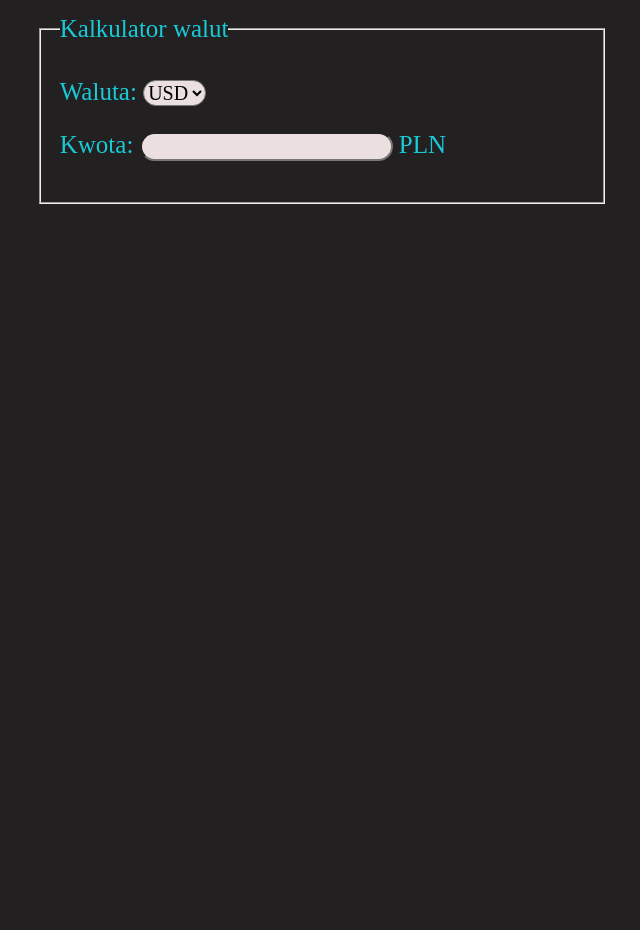
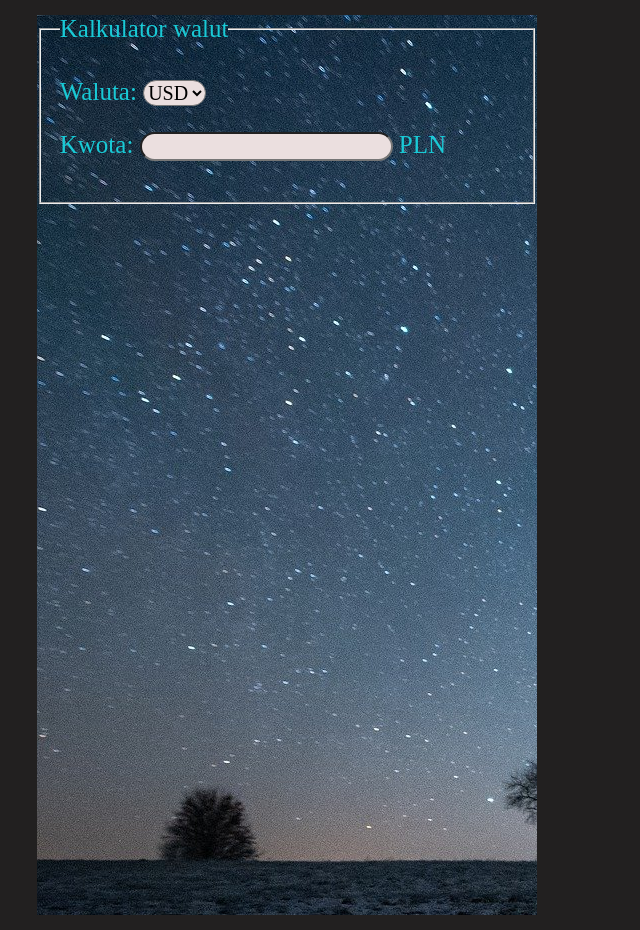
Before and after one commit to JakubJachacz/currency-converter, a plain HTML site: page index.html in a window 1280 px wide. Shown: the whole page, without its empty margins (318-958 px from the left). Before the commit the page ends 800 px from the top, so only its background shows below. Drawn offline with Linux system fonts and the light colour scheme.

Commit message:
added background image

```diff
--- /dev/null
+++ b/css/element.css
@@ -0,0 +1,5 @@
+.element {
+    width: 500px;
+    height: 900px;
+    background-image: url("../images/night-sky-g42e5a1ffc_1920.jpg");
+}
--- a/css/style.css
+++ b/css/style.css
@@ -37,7 +37,7 @@ html {
 }
 
 .form__result {
-    color: aqua;
+    color: rgb(31, 223, 117);
     text-align: center;
     font-size: 25px;
 }
--- a/index.html
+++ b/index.html
@@ -8,16 +8,18 @@
     <title>Currency Converter</title>
     <link rel="icon" href="images/icon.png">
     <meta property="og:image" content="images/share.png">
+    <meta property="og:description" content="Currency converter made by Jakub Jachacz">
     <link href="css/style.css" rel="stylesheet">
     <link href="css/normalize.css" rel="stylesheet">
+    <link href="css/element.css" rel="stylesheet">
     <script defer src="js/script.js"></script>
     <link rel="preconnect" href="https://fonts.googleapis.com">
     <link rel="preconnect" href="https://fonts.gstatic.com" crossorigin>
     <link href="https://fonts.googleapis.com/css2?family=Lato:wght@300;700&display=swap" rel="stylesheet">
 </head>
-
 <body class="body">
     <div class="container">
+        <div class="element">
         <form class="form js-form">
             <fieldset>
                 <legend>Kalkulator walut</legend>
@@ -37,12 +39,14 @@
             </fieldset>
 
         </form>
-    </div>
+
     <div class="form__result">
 
         <strong class="js-result">
 
         </strong>
     </div>
+</div>
+</div>
 </body>
 </html>
```
Also changed, not shown: images/night-sky-g42e5a1ffc_1920.jpg (added).
